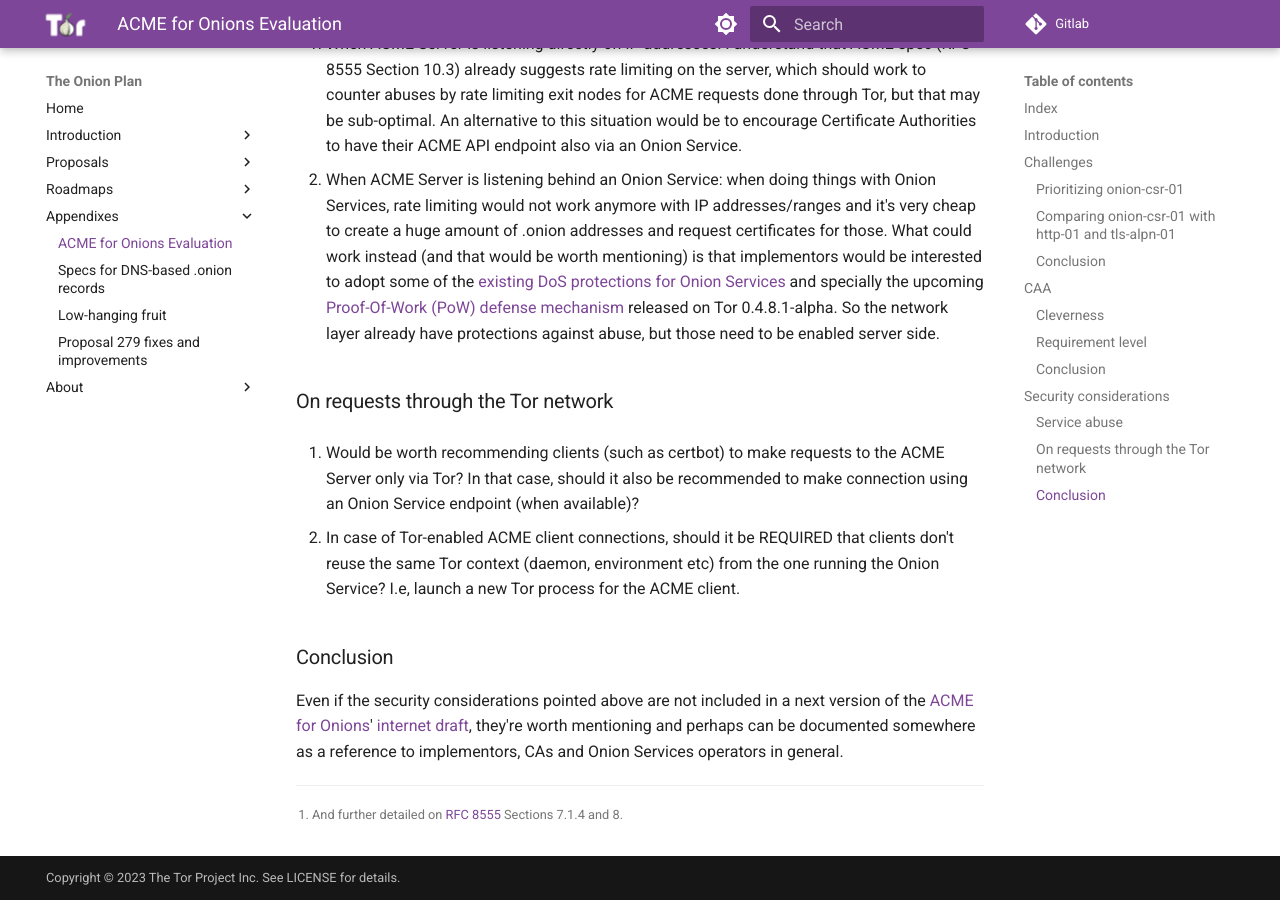
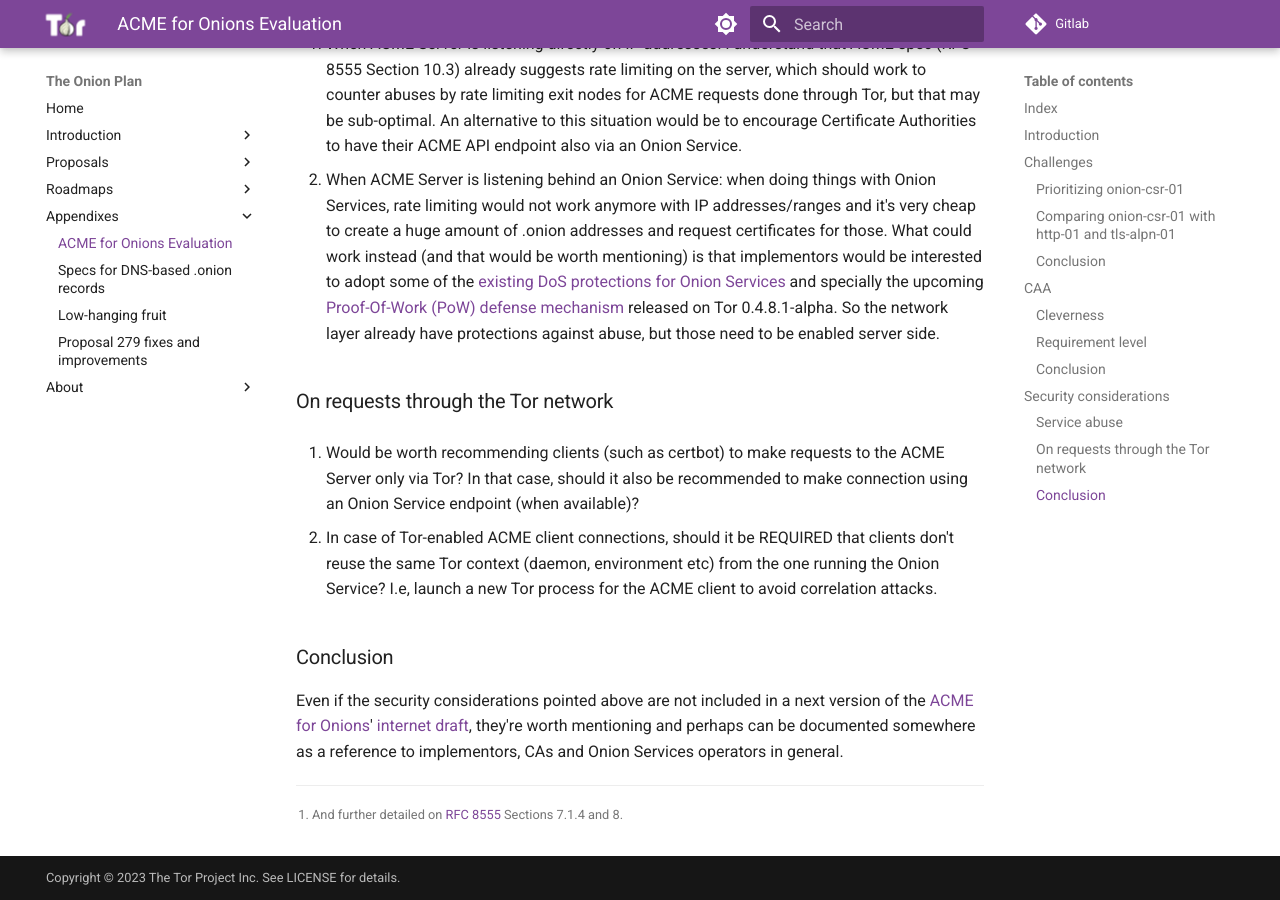
Before and after one commit to offsoc/onionplan, an MkDocs documentation site: the page built from docs/appendixes/acme.md, in a window 1280 px wide and 900 px high, scrolled down 4993 px. Built offline with MkDocs 1.6.1 and Material for MkDocs 9.7.7, drawn with Linux system fonts in a browser that asks for light colours.

Commit message:
Fix: ACME for Onions: on correlation attacks avoidance

```diff
--- a/docs/appendixes/acme.md
+++ b/docs/appendixes/acme.md
@@ -248,7 +248,7 @@ Maybe it could have an item about service abuse prevention:
 3. In case of Tor-enabled ACME client connections, should it be REQUIRED that
    clients don't reuse the same Tor context (daemon, environment etc) from
    the one running the Onion Service? I.e, launch a new Tor process for the ACME
-   client.
+   client to avoid correlation attacks.
 
 ### Conclusion
 
```
